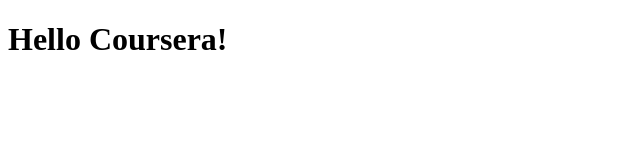
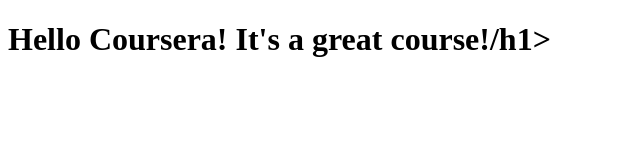
Before and after one commit to Kelswaan/coursera-test, a plain HTML site: page site/index.html in a window 1280 px wide. Shown: the whole page, without its empty margins (0-640 px from the left). Drawn offline with Linux system fonts and the light colour scheme.

Commit message:
Small addition to our page content.

```diff
--- a/site/index.html
+++ b/site/index.html
@@ -4,6 +4,6 @@
 	<title>Hello Coursera!</title>
 </head>
 <body>
-<h1>Hello Coursera!</h1>
+<h1>Hello Coursera! It's a great course!/h1>
 </body>
 </html>
```
